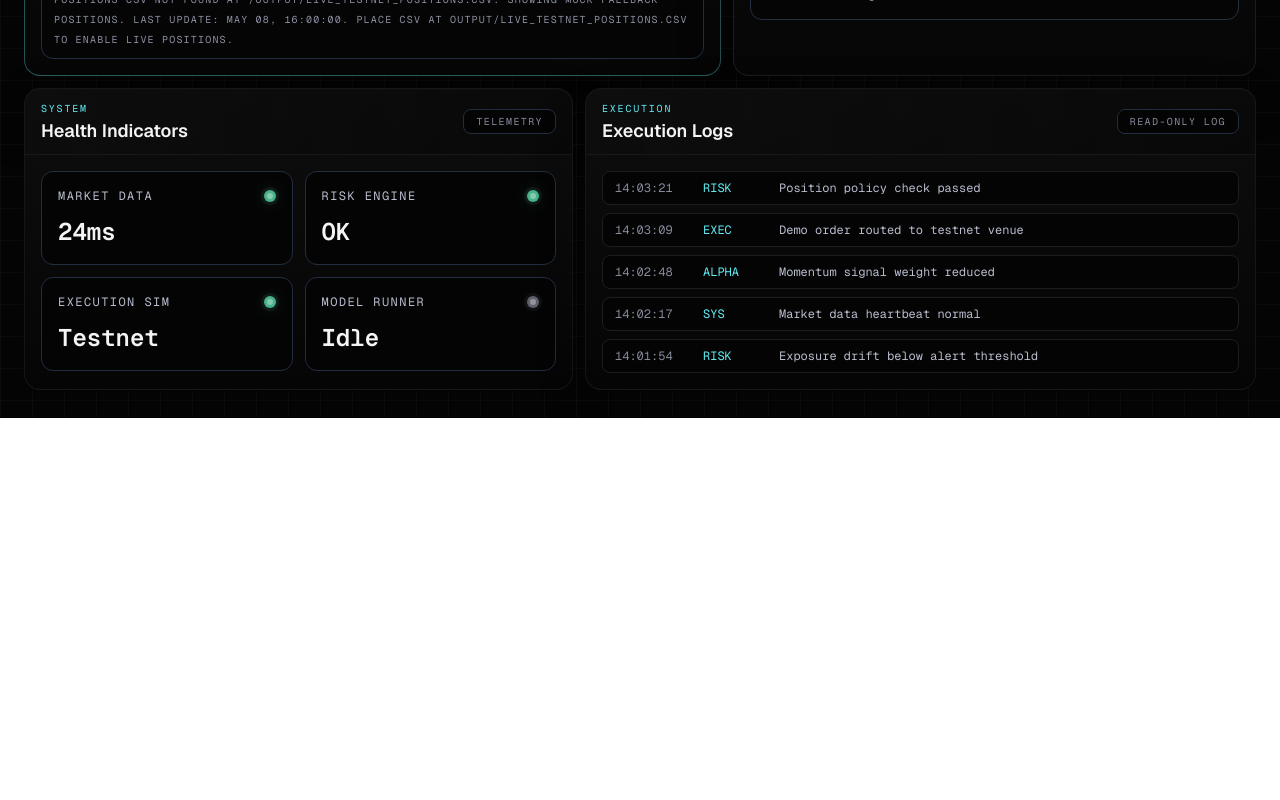
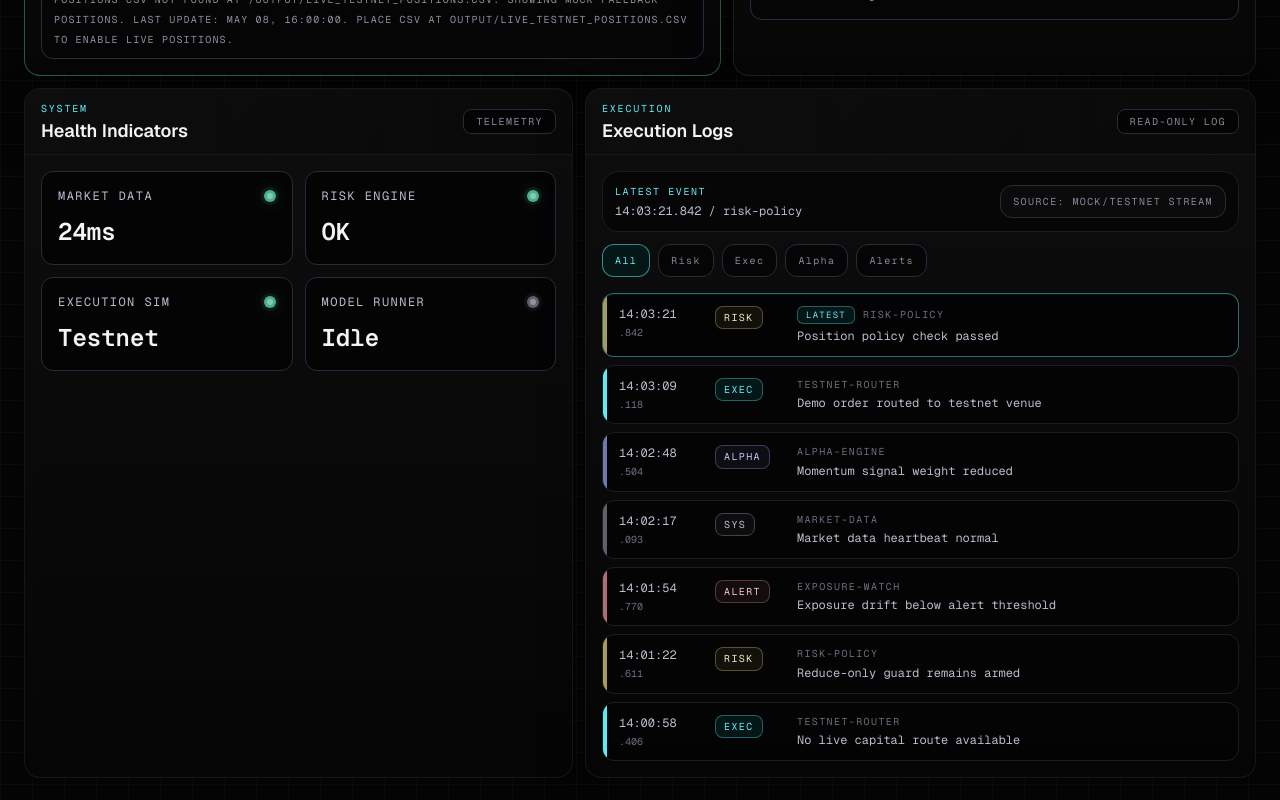
Before and after one commit to tomasgastaldi9-bit/landing-quant-page, a Next.js app: page /dashboard in a window 1280 px wide. Shown: the part 1521-2321 px from the top of the page. Before the commit the page ends 1939 px from the top, so only its background shows below. Built offline with nearby package versions, Linux system fonts and the light colour scheme.

Commit message:
style(logs): refine execution event stream UX

```diff
--- a/components/dashboard/dashboard-shell.tsx
+++ b/components/dashboard/dashboard-shell.tsx
@@ -41,11 +41,48 @@ const exposureMetrics = [
 ];
 
 const logs = [
-  { time: "14:03:21", type: "risk", message: "Position policy check passed" },
-  { time: "14:03:09", type: "exec", message: "Demo order routed to testnet venue" },
-  { time: "14:02:48", type: "alpha", message: "Momentum signal weight reduced" },
-  { time: "14:02:17", type: "sys", message: "Market data heartbeat normal" },
-  { time: "14:01:54", type: "risk", message: "Exposure drift below alert threshold" },
+  {
+    time: "14:03:21.842",
+    type: "risk",
+    source: "risk-policy",
+    message: "Position policy check passed",
+  },
+  {
+    time: "14:03:09.118",
+    type: "exec",
+    source: "testnet-router",
+    message: "Demo order routed to testnet venue",
+  },
+  {
+    time: "14:02:48.504",
+    type: "alpha",
+    source: "alpha-engine",
+    message: "Momentum signal weight reduced",
+  },
+  {
+    time: "14:02:17.093",
+    type: "sys",
+    source: "market-data",
+    message: "Market data heartbeat normal",
+  },
+  {
+    time: "14:01:54.770",
+    type: "alert",
+    source: "exposure-watch",
+    message: "Exposure drift below alert threshold",
+  },
+  {
+    time: "14:01:22.611",
+    type: "risk",
+    source: "risk-policy",
+    message: "Reduce-only guard remains armed",
+  },
+  {
+    time: "14:00:58.406",
+    type: "exec",
+    source: "testnet-router",
+    message: "No live capital route available",
+  },
 ];
 
 const health = [
@@ -602,20 +639,139 @@ function SystemHealth() {
 }
 
 function ExecutionLogs() {
+  const filters = ["All", "Risk", "Exec", "Alpha", "Alerts"];
+
+  if (logs.length === 0) {
+    return (
+      <div className="rounded-2xl border border-[#243042] bg-[#050505]/78 p-5 font-mono text-[11px] uppercase tracking-[0.12em] text-[#8c90a1]">
+        No execution events available. Event stream is read-only and will render
+        mock/testnet entries when present.
+      </div>
+    );
+  }
+
   return (
-    <div className="space-y-2">
-      {logs.map((log) => (
-        <div
-          key={`${log.time}-${log.message}`}
-          className="grid grid-cols-[76px_64px_1fr] gap-3 rounded-lg border border-[#1f1f1f] bg-[#050505]/92 px-3 py-2 font-mono text-xs transition-colors hover:border-[#243042] hover:bg-[#101820]"
-        >
-          <span className="text-[#8c90a1]">{log.time}</span>
-          <span className="uppercase text-[var(--accent-primary)]">{log.type}</span>
-          <span className="text-[#c2c6d8]">{log.message}</span>
+    <div className="space-y-3">
+      <div className="flex flex-col gap-3 rounded-2xl border border-[#1f1f1f] bg-[#050505]/72 p-3 sm:flex-row sm:items-center sm:justify-between">
+        <div>
+          <div className="font-mono text-[10px] uppercase tracking-[0.16em] text-[var(--accent-primary)]">
+            Latest event
+          </div>
+          <div className="mt-1 font-mono text-xs text-[#c2c6d8]">
+            {logs[0].time} / {logs[0].source}
+          </div>
         </div>
-      ))}
+        <div className="rounded-xl border border-[#243042] bg-[#0e0e0e]/82 px-3 py-2 font-mono text-[10px] uppercase tracking-[0.14em] text-[#8c90a1]">
+          Source: mock/testnet stream
+        </div>
+      </div>
+
+      <div className="flex gap-2 overflow-x-auto pb-1 font-mono text-[10px] uppercase tracking-[0.14em]">
+        {filters.map((filter, index) => (
+          <button
+            className={`shrink-0 rounded-xl border px-3 py-2 transition duration-200 hover:-translate-y-px hover:border-[var(--accent-primary)] hover:text-[var(--accent-primary)] ${
+              index === 0
+                ? "border-[var(--accent-primary)]/55 bg-[var(--accent-soft)] text-[var(--accent-primary)]"
+                : "border-[#243042] bg-[#050505]/82 text-[#8c90a1]"
+            }`}
+            key={filter}
+            type="button"
+          >
+            {filter}
+          </button>
+        ))}
+      </div>
+
+      <div className="space-y-2">
+        {logs.map((log, index) => {
+          const severity = getLogSeverity(log.type);
+          const isLatest = index === 0;
+
+          return (
+            <div
+              key={`${log.time}-${log.message}`}
+              className={`group grid grid-cols-[4px_84px_70px_1fr] gap-3 overflow-hidden rounded-xl border bg-[#050505]/92 pr-3 font-mono text-xs transition duration-200 hover:-translate-y-px hover:border-[#424655] hover:bg-[#101820] ${
+                isLatest
+                  ? "border-[var(--accent-primary)]/45 shadow-[inset_0_1px_0_rgb(var(--accent-primary-rgb)/0.08)]"
+                  : "border-[#1f1f1f]"
+              }`}
+            >
+              <div className={`h-full min-h-14 ${severity.rail}`} />
+              <div className="py-3 text-[#8c90a1]">
+                <div className="text-[#c2c6d8]">{formatLogTime(log.time).main}</div>
+                <div className="mt-1 text-[10px] text-[#6f7485]">
+                  {formatLogTime(log.time).millis}
+                </div>
+              </div>
+              <div className="py-3">
+                <span
+                  className={`inline-flex rounded-lg border px-2 py-1 text-[10px] uppercase tracking-[0.14em] ${severity.badge}`}
+                >
+                  {log.type}
+                </span>
+              </div>
+              <div className="min-w-0 py-3">
+                <div className="flex flex-wrap items-center gap-2">
+                  {isLatest ? (
+                    <span className="rounded-md border border-[var(--accent-primary)]/35 bg-[var(--accent-soft)] px-2 py-0.5 text-[9px] uppercase tracking-[0.14em] text-[var(--accent-primary)]">
+                      Latest
+                    </span>
+                  ) : null}
+                  <span className="text-[10px] uppercase tracking-[0.14em] text-[#6f7485]">
+                    {log.source}
+                  </span>
+                </div>
+                <div className="mt-1 text-[#c2c6d8]">{log.message}</div>
+              </div>
+            </div>
+          );
+        })}
+      </div>
     </div>
   );
+}
+
+function getLogSeverity(type: string) {
+  const severityMap: Record<
+    string,
+    { badge: string; rail: string }
+  > = {
+    sys: {
+      badge: "border-[#424655] bg-[#0e0e0e] text-[#c2c6d8]",
+      rail: "bg-[#8c90a1]/70",
+    },
+    risk: {
+      badge: "border-amber-200/30 bg-amber-200/[0.06] text-amber-100",
+      rail: "bg-amber-200/70",
+    },
+    exec: {
+      badge:
+        "border-[var(--accent-primary)]/35 bg-[var(--accent-soft)] text-[var(--accent-primary)]",
+      rail: "bg-[var(--accent-primary)]",
+    },
+    alpha: {
+      badge: "border-indigo-300/30 bg-indigo-300/[0.06] text-indigo-200",
+      rail: "bg-indigo-300/70",
+    },
+    alert: {
+      badge: "border-rose-300/30 bg-rose-300/[0.06] text-rose-200",
+      rail: "bg-rose-300/70",
+    },
+    error: {
+      badge: "border-red-300/40 bg-red-300/[0.08] text-red-200",
+      rail: "bg-red-300",
+    },
+  };
+
+  return severityMap[type] ?? severityMap.sys;
+}
+
+function formatLogTime(time: string) {
+  const [main, millis] = time.split(".");
+  return {
+    main,
+    millis: millis ? `.${millis}` : ".000",
+  };
 }
 
 function formatCurrency(value: number) {
```
